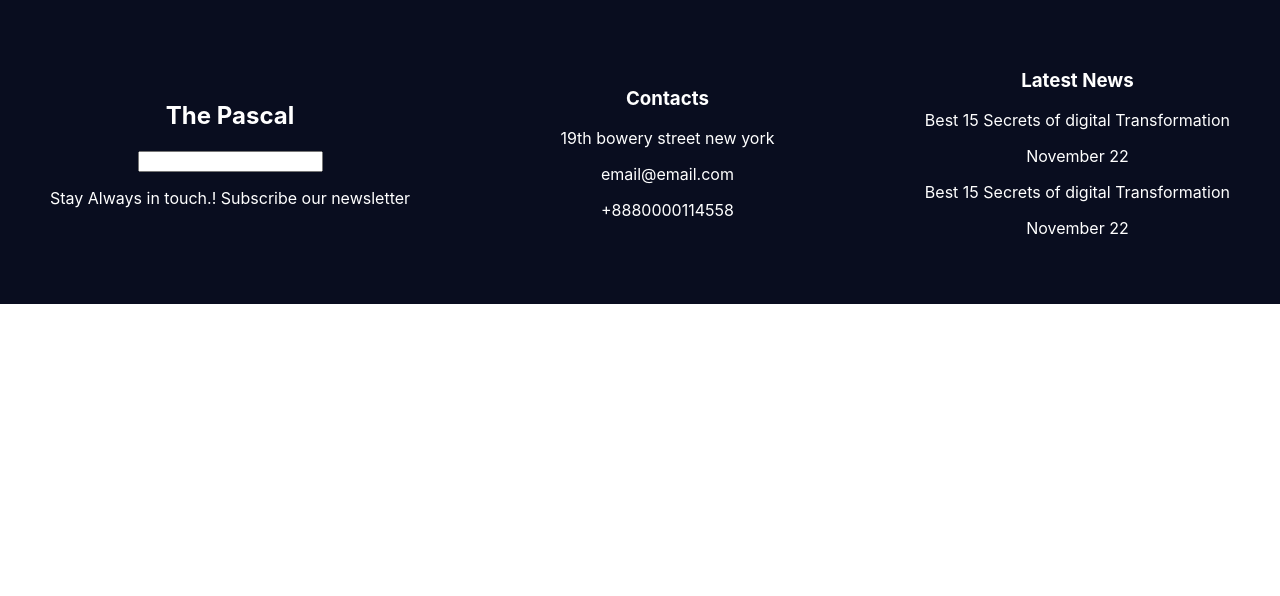
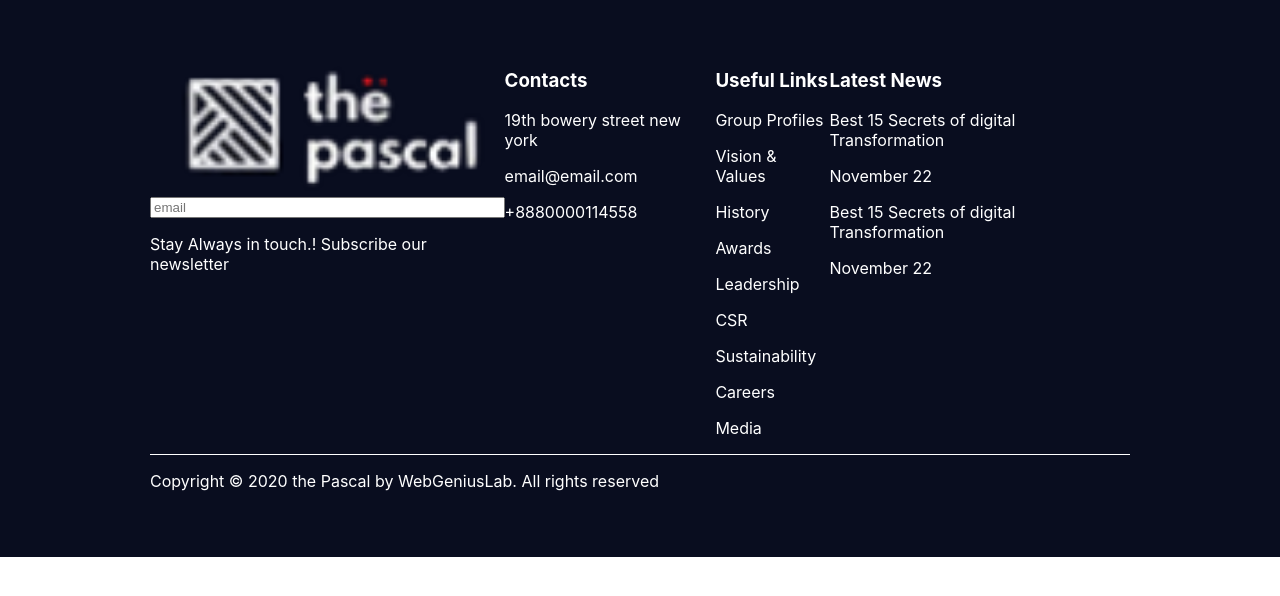
Before and after one commit to kabirswe/portfolio-hub, a React (Create React App) app: page / in a window 1280 px wide. Shown: the top 596 px of the page. Built offline with nearby package versions, Linux system fonts and the light colour scheme.

Commit message:
changes on 3 oct

```diff
--- a/src/App.js
+++ b/src/App.js
@@ -10,6 +10,7 @@ function App() {
   return (
     <div className={styles.App}>
        <Footer/>
+
     </div>
   );
 }
--- a/src/App.module.scss
+++ b/src/App.module.scss
@@ -1,5 +1,5 @@
 .App {
-  text-align: center;
+  // text-align: center;
   background-color: #ffff;
 //   display: flex;
 //   justify-content:stretch;
@@ -8,12 +8,13 @@
 //   width: 100%;
 }
 
+
 .App-logo {
   height: 40vmin;
   pointer-events: none;
 }
 
-header{
+.header{
   width: 100%;
   display: flex;
 }
--- a/src/containers/DefaultLayout/components/Footer/Footer.js
+++ b/src/containers/DefaultLayout/components/Footer/Footer.js
@@ -8,7 +8,10 @@ import Twitter from "./static/image/twitter.svg";
 import Linkedin from "./static/image/linkedin.svg";
 import FooterBg from "./static/image/footer-bg.jpg";
 import "./static/Footer.scss";
+import BrandLogo from './static/image/brandLogo.png'
 
+
+const usefulLinks=["Group Profiles","Vision & Values","History","Awards", "Leadership", "CSR", "Sustainability", "Careers", "Media"]
 const Footer = () => {
   return (
     <div className="main-footer">
@@ -20,10 +23,8 @@ const Footer = () => {
       <Container>
        <div className="content-wrapper">
           <div className="company-section">
-            <h2>
-              The Pascal
-            </h2>
-            <input/>
+            <img src={BrandLogo}/>
+            <input type="text" placeholder="email"/>
             <p>
               Stay Always in touch.! Subscribe our newsletter
             </p>
@@ -40,6 +41,17 @@ const Footer = () => {
               +8880000114558
             </p>
           </div>
+          <div className="contact-section">
+            <h3>
+              Useful Links
+            </h3>
+            {usefulLinks.map((index) => (
+                <p>
+                  {index}
+                </p>
+            ))}
+
+          </div>
           <div className="latest-news">
             <h3>Latest News</h3>
             <p> Best 15 Secrets of digital Transformation</p>
@@ -47,9 +59,14 @@ const Footer = () => {
             <p> Best 15 Secrets of digital Transformation</p>
             <p> November 22 </p>
           </div>
+       </div>
+       <div className="copyright-section">
+            <p>
+             Copyright &copy; 2020 the Pascal by <a> WebGeniusLab. </a> All rights reserved
+            </p>
+          </div>
+      </Container>
 
-       </div>
-      </Container>
     </div>
   );
 };
--- a/src/containers/DefaultLayout/components/Footer/static/Footer.scss
+++ b/src/containers/DefaultLayout/components/Footer/static/Footer.scss
@@ -7,11 +7,28 @@
 	background: #090d1f;
 	overflow: hidden;
 	color: #fff;
+	padding: 50px 150px 50px 150px;
+
 	.content-wrapper{
 		display: flex;
 		justify-content: space-between;
+		// align-items: center;
+
+
+	}
+	.copyright-section{
+		display: flex;
+
+		justify-content: start;
+		border-top: 1px solid white;
 		align-items: center;
-		padding: 50px;
+
+
+
+	}
+	.company-section{
+		display: flex;
+		flex-direction: column;
 	}
 
 }
--- a/src/containers/DefaultLayout/components/navbar/static/Navbar.scss
+++ b/src/containers/DefaultLayout/components/navbar/static/Navbar.scss
@@ -333,7 +333,7 @@
 			left: 100vw;
 			right: 0;
 			bottom: 0;
-			background: rgb(189 33 48 / 100%);
+			// background: rgb(189 33 48 / 100%);
 			z-index: 1000;
 			margin-right: -100vw;
 			transition: all .30s ease-in-out;
```
Also changed, not shown: src/containers/DefaultLayout/components/Footer/UsefulLinks.js (added, +23 -0 lines), src/containers/DefaultLayout/components/Footer/static/UsefulLink.scss (added), src/containers/DefaultLayout/components/Footer/static/image/brandLogo.png (added).
